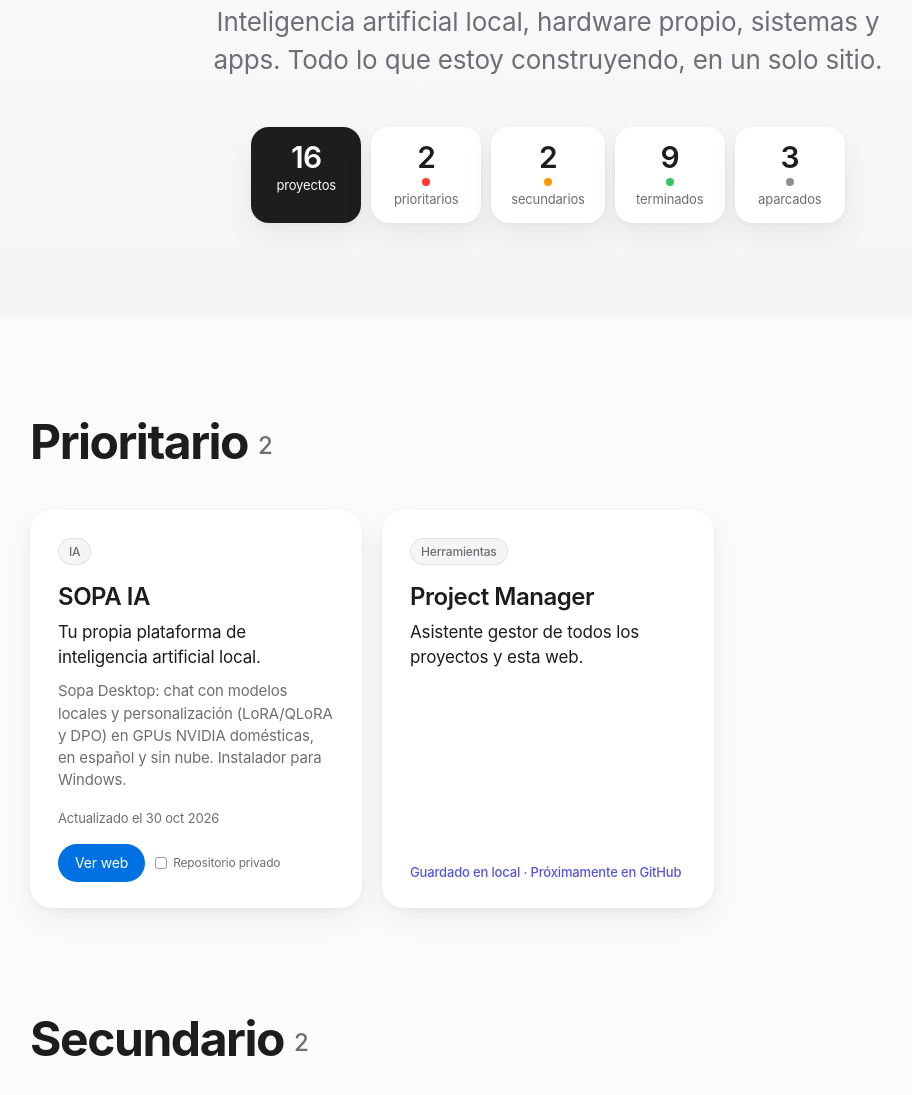
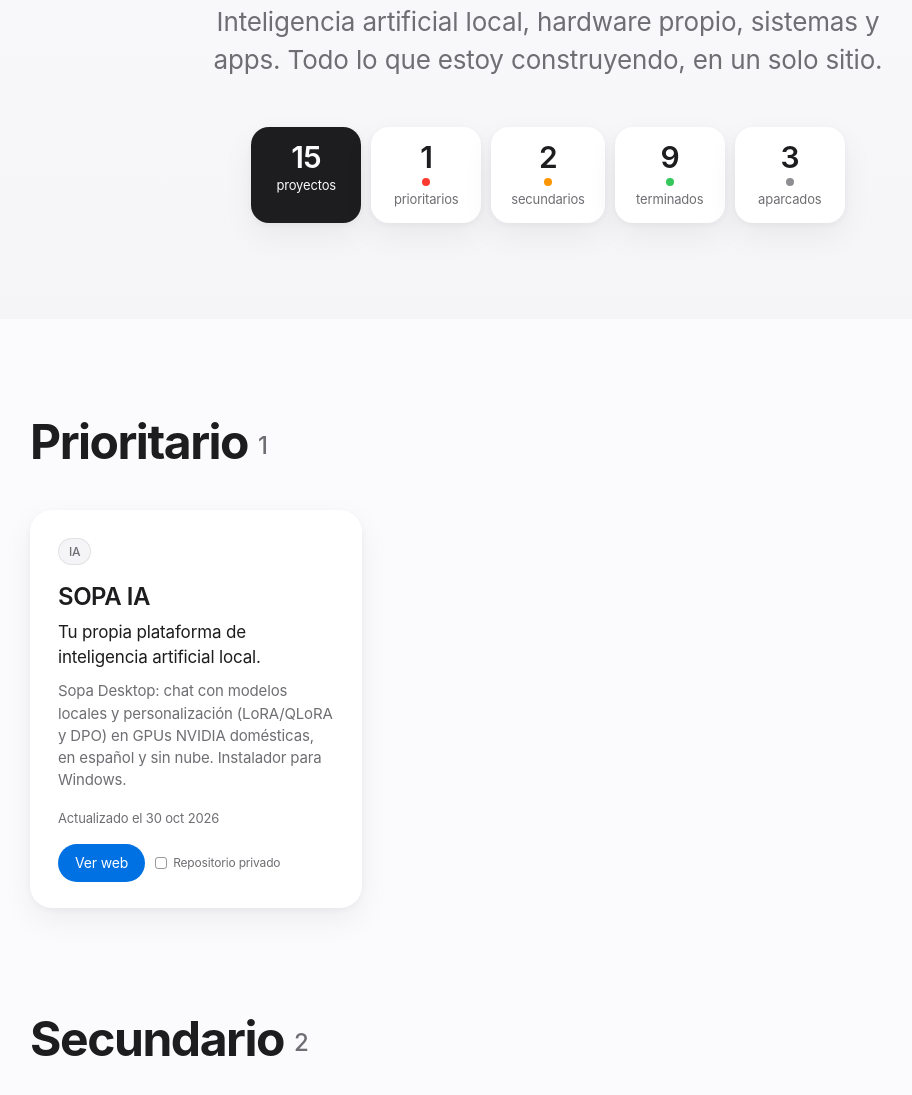
Before and after one commit to ardu01/proyectos, a plain HTML site: page index.html in a window 1280 px wide. Shown: the part 317-1412 px from the top of the page, without its empty margins (92-1004 px from the left). Drawn offline with Linux system fonts and the light colour scheme.

Commit message:
Quita Project Manager de los proyectos (15 proyectos)

```diff
--- a/index.html
+++ b/index.html
@@ -78,21 +78,15 @@ footer{text-align:center;color:var(--fg2);font-size:12px;padding:96px 22px 48px;
   <p class="eyebrow">ArduSolutions</p>
   <h1>Proyectos de Miguel</h1>
   <p class="sub">Inteligencia artificial local, hardware propio, sistemas y apps. Todo lo que estoy construyendo, en un solo sitio.</p>
-  <div class="strip reveal in"><div class="stat total"><b>16</b>proyectos</div><div class="stat"><b>2</b><span class="dot hi"></span>prioritarios</div><div class="stat"><b>2</b><span class="dot dev"></span>secundarios</div><div class="stat"><b>9</b><span class="dot ok"></span>terminados</div><div class="stat"><b>3</b><span class="dot idea"></span>aparcados</div></div>
+  <div class="strip reveal in"><div class="stat total"><b>15</b>proyectos</div><div class="stat"><b>1</b><span class="dot hi"></span>prioritarios</div><div class="stat"><b>2</b><span class="dot dev"></span>secundarios</div><div class="stat"><b>9</b><span class="dot ok"></span>terminados</div><div class="stat"><b>3</b><span class="dot idea"></span>aparcados</div></div>
 </header>
 <main>
-<section id="prioritario" class="sec g-prioritario"><h2 class="reveal">Prioritario <span class="count">2</span></h2><div class="grid"><article class="card reveal" id="sopa-ia">
+<section id="prioritario" class="sec g-prioritario"><h2 class="reveal">Prioritario <span class="count">1</span></h2><div class="grid"><article class="card reveal" id="sopa-ia">
   <div class="pills"><span class="pill cat">IA</span></div>
   <h3>SOPA IA</h3>
   <p class="tag">Tu propia plataforma de inteligencia artificial local.</p><p class="desc">Sopa Desktop: chat con modelos locales y personalización (LoRA/QLoRA y DPO) en GPUs NVIDIA domésticas, en español y sin nube. Instalador para Windows.</p>
   <p class="meta">Actualizado el 30 oct 2026</p>
   <div class="btns"><a class="btn primary" href="https://ardu01.github.io/sopa-web/" target="_blank" rel="noopener">Ver web</a><span class="privlabel">Repositorio privado</span></div>
-</article><article class="card reveal" id="project-manager">
-  <div class="pills"><span class="pill cat">Herramientas</span></div>
-  <h3>Project Manager</h3>
-  <p class="tag">Asistente gestor de todos los proyectos y esta web.</p>
-  <p class="meta"><span class="localnote">Guardado en local · Próximamente en GitHub</span></p>
-
 </article></div></section>
 <section id="secundario" class="sec g-secundario"><h2 class="reveal">Secundario <span class="count">2</span></h2><div class="grid"><article class="card reveal" id="cad">
   <div class="pills"><span class="pill cat">Herramientas</span></div>
```
